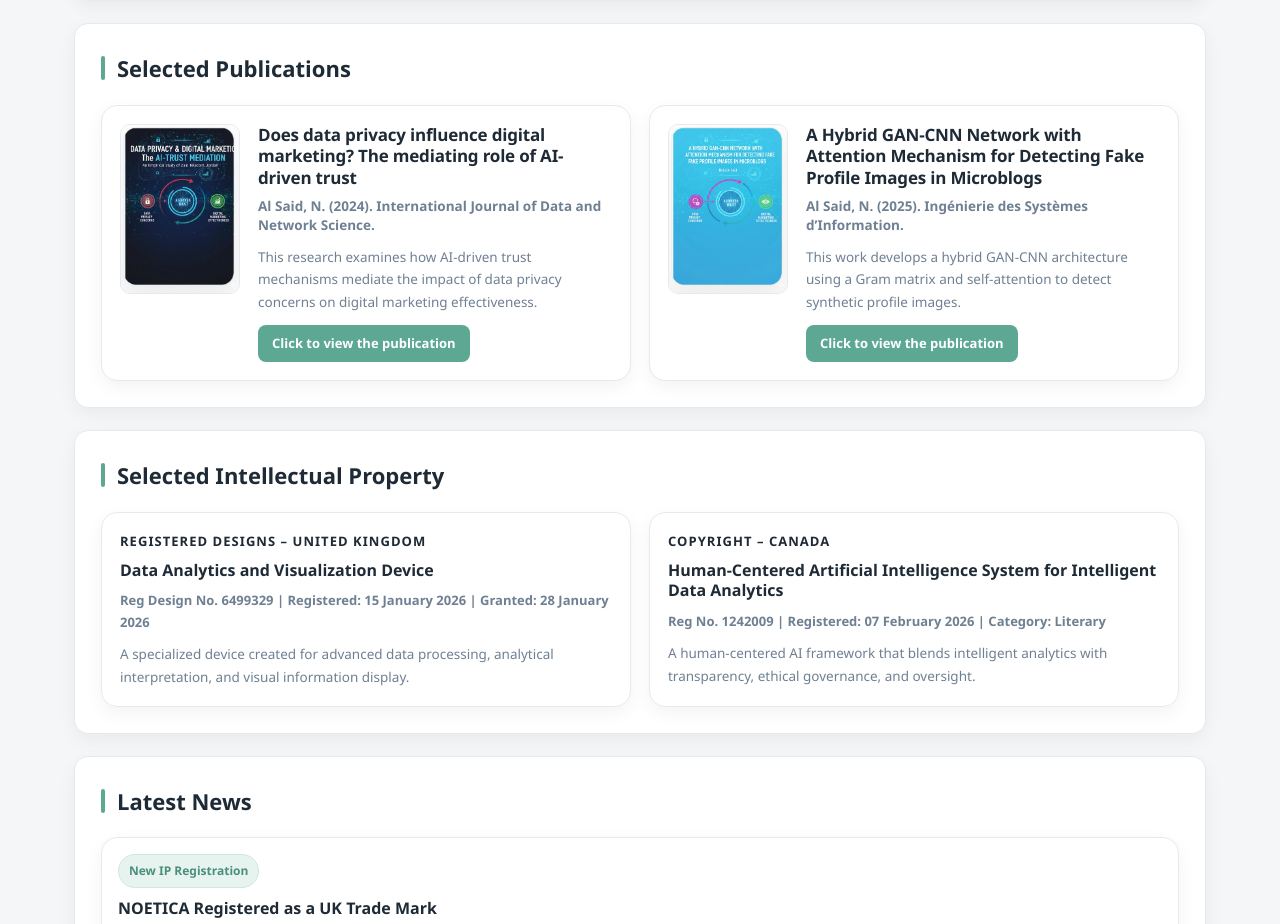
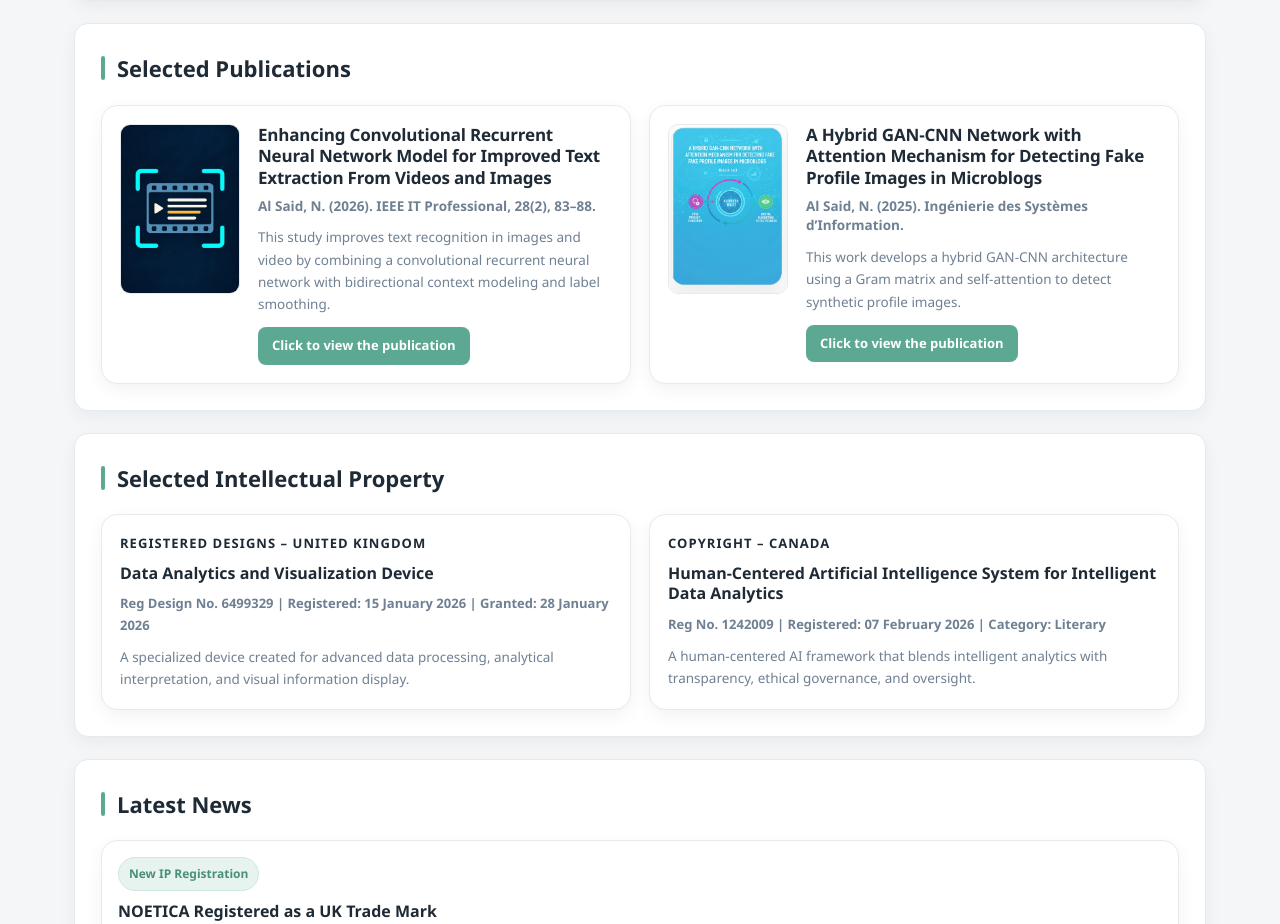
Before and after one commit to nidalalsaid/nidalalsaid.github.io, a plain HTML site: page index.html in a window 1280 px wide. Shown: the part 1540-2464 px from the top of the page. Drawn offline with Linux system fonts and the light colour scheme.

Commit message:
Feature text extraction research on the homepage

```diff
--- a/index.html
+++ b/index.html
@@ -672,13 +672,13 @@ body{
     <div class="section-title">Selected Publications</div>
     <div class="items-grid">
       <div class="item-card">
-        <img class="pub-cover" src="pub1.jpg" alt="AI-driven trust digital marketing" loading="lazy" />
+        <img class="pub-cover" src="crnn-text-extraction-cover.webp" alt="Video frame with text recognition markers" loading="lazy" />
         <div class="item-body">
-          <h3>Does data privacy influence digital marketing? The mediating role of AI-driven trust</h3>
-          <div class="meta">Al Said, N. (2024). International Journal of Data and Network Science.</div>
-          <p class="desc">This research examines how AI-driven trust mechanisms mediate the impact of data privacy concerns on digital marketing effectiveness.</p>
+          <h3>Enhancing Convolutional Recurrent Neural Network Model for Improved Text Extraction From Videos and Images</h3>
+          <div class="meta">Al Said, N. (2026). IEEE IT Professional, 28(2), 83–88.</div>
+          <p class="desc">This study improves text recognition in images and video by combining a convolutional recurrent neural network with bidirectional context modeling and label smoothing.</p>
           <div class="actions">
-            <a class="btn" href="https://doi.org/10.5267/j.ijdns.2024.8.023" target="_blank" rel="noopener">Click to view the publication</a>
+            <a class="btn" href="https://doi.org/10.1109/MITP.2025.3646076" target="_blank" rel="noopener">Click to view the publication</a>
           </div>
         </div>
       </div>
```
Also changed, not shown: crnn-text-extraction-cover.webp (added).
